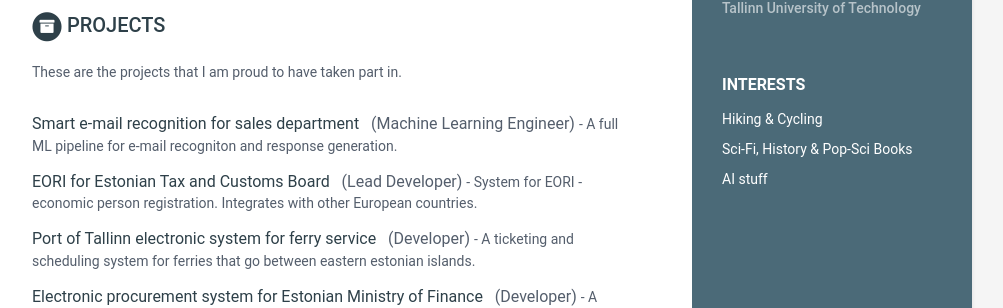
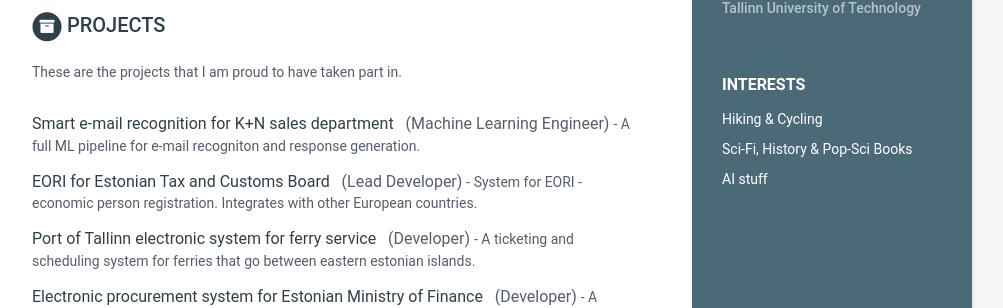
Before and after one commit to sergts/sergts.github.io, a Jekyll site: the page built from index.html, in a window 1280 px wide. Shown: the part 612-920 px from the top of the page, without its empty margins (168-1171 px from the left). Built offline with Jekyll 4.4.1, drawn with Linux system fonts in a browser that asks for light colours.

```diff
--- a/_data/data.yml
+++ b/_data/data.yml
@@ -74,7 +74,7 @@ projects:
       These are the projects that I am proud to have taken part in.
 
     assignments:
-      - title: Smart e-mail recognition for sales department
+      - title: Smart e-mail recognition for K+N sales department
         link:
         role: "(Machine Learning Engineer)"
         tagline: "A full ML pipeline for e-mail recogniton and response generation."
```
